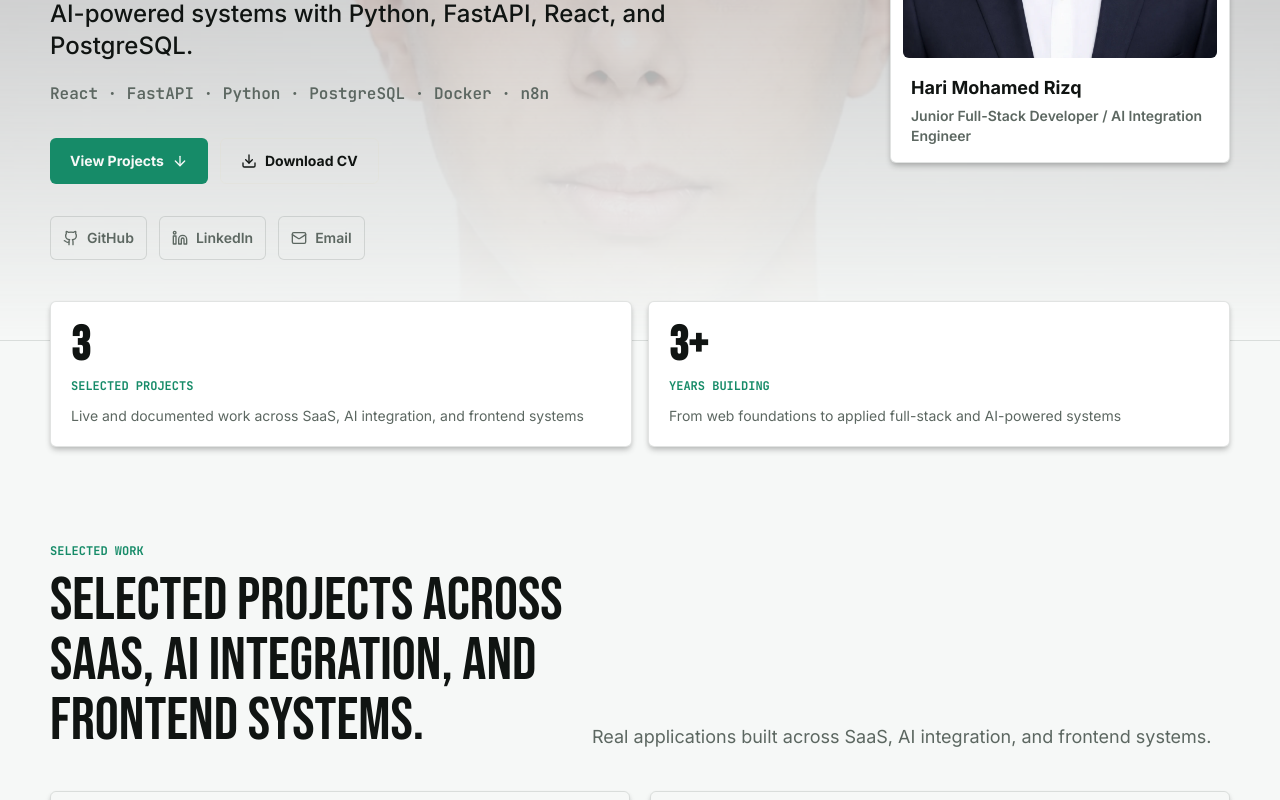
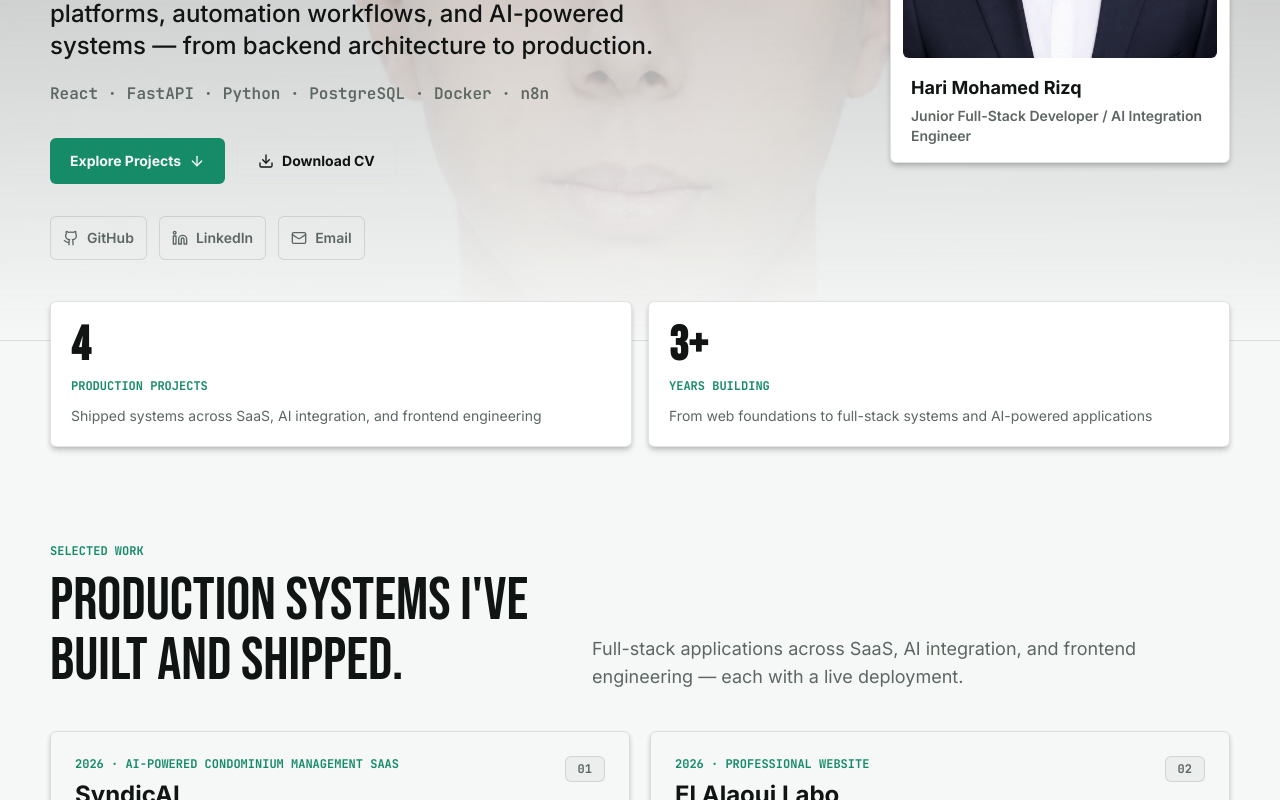
Before and after one commit to HariMohamed/My-PortFolio, a React (Vite) app: page / in a window 1280 px wide. Shown: the part 620-1420 px from the top of the page. Built offline with nearby package versions, Linux system fonts and the light colour scheme.

Commit message:
refine portfolio hero and copywriting

```diff
--- a/src/components/AIPlayground.jsx
+++ b/src/components/AIPlayground.jsx
@@ -22,7 +22,7 @@ const questions = [
   {
     question: "What projects prove your skills?",
     answer:
-      "SyndicAI proves AI SaaS and multi-role product thinking, Gym Coaching SaaS proves service-to-product MVP thinking, AI automation workflows prove business process design, and the MERN blog work proves full-stack delivery in a professional context.",
+      "SyndicAI proves AI SaaS and multi-role product thinking, El Alaoui Labo proves production frontend delivery with technical SEO, Gym Coaching SaaS proves service-to-product MVP thinking, and CFQMA proves professional React delivery in a real engagement.",
   },
 ];
 
--- a/src/components/CurrentFocus.jsx
+++ b/src/components/CurrentFocus.jsx
@@ -11,8 +11,8 @@ export default function CurrentFocus() {
       <SectionTitle
         id="focus-heading"
         eyebrow="Current Focus"
-        title="Where the portfolio is pointing next."
-        description="These are the systems I am actively deepening to build more valuable AI products and automation workflows."
+        title="Systems and patterns I'm actively building with."
+        description="AI agents, RAG pipelines, workflow automation, and SaaS delivery — the engineering I'm deepening now."
       />
       <div className="grid gap-4 sm:grid-cols-2 lg:grid-cols-3">
         {currentFocus.map((item, index) => {
--- a/src/components/FeaturedProjects.jsx
+++ b/src/components/FeaturedProjects.jsx
@@ -8,8 +8,8 @@ export default function FeaturedProjects() {
       <SectionTitle
         id="projects-heading"
         eyebrow="Selected Work"
-        title="Selected projects across SaaS, AI integration, and frontend systems."
-        description="Real applications built across SaaS, AI integration, and frontend systems."
+        title="Production systems I've built and shipped."
+        description="Full-stack applications across SaaS, AI integration, and frontend engineering — each with a live deployment."
       />
       <div className="grid gap-5 lg:grid-cols-2">
         {featuredProjects.map((project, index) => (
--- a/src/components/Hero.jsx
+++ b/src/components/Hero.jsx
@@ -39,7 +39,7 @@ export default function Hero() {
 
             <div className="mt-8 flex flex-col gap-3 sm:flex-row">
               <a className="btn btn-primary" href="#projects">
-                View Projects
+                Explore Projects
                 <ArrowDown aria-hidden="true" />
               </a>
               <a className="btn btn-secondary" href={profile.cv.english} download>
--- a/src/components/Skills.jsx
+++ b/src/components/Skills.jsx
@@ -8,9 +8,9 @@ export default function Skills() {
     <section id="skills" className="section-shell section-band" aria-labelledby="skills-heading">
       <SectionTitle
         id="skills-heading"
-        eyebrow="Capabilities"
-        title="Core technologies I work with."
-        description="Focused on React frontends, Python/FastAPI backends, PostgreSQL, AI integration, and deployment."
+        eyebrow="Engineering Stack"
+        title="Technologies I use to build production systems."
+        description="React frontends, Python/FastAPI backends, PostgreSQL databases, AI integrations, and containerized deployment."
       />
       <div className="grid gap-4 md:grid-cols-2 xl:grid-cols-3">
         {skillGroups.map((group, index) => (
--- a/src/data/profile.js
+++ b/src/data/profile.js
@@ -7,9 +7,9 @@ export const profile = {
   positioning: "Junior Full-Stack Developer / AI Integration Engineer",
   badge: "Available for Full-Stack & AI Integration Projects",
   headline: "Full-Stack Developer & AI Integration Engineer",
-  subtitle: "I build and deploy web applications, SaaS platforms, and AI-powered systems with Python, FastAPI, React, and PostgreSQL.",
+  subtitle: "I design, build, and deploy web applications, SaaS platforms, automation workflows, and AI-powered systems — from backend architecture to production.",
   coreMessage:
-    "I build practical web products, automation systems, and SaaS MVPs that solve real business problems.",
+    "I build production web systems, SaaS platforms, and AI-powered applications that solve practical business problems — from backend APIs to deployment.",
   stackLine: "React · FastAPI · Python · PostgreSQL · Docker · n8n",
   location: "Morocco",
   availability: "Open to full-stack and AI integration projects",
@@ -26,16 +26,16 @@ export const profile = {
   },
   metrics: [
     {
-      label: "Selected Projects",
-      value: 3,
+      label: "Production Projects",
+      value: 4,
       suffix: "",
-      detail: "Live and documented work across SaaS, AI integration, and frontend systems",
+      detail: "Shipped systems across SaaS, AI integration, and frontend engineering",
     },
     {
       label: "Years Building",
       value: 3,
       suffix: "+",
-      detail: "From web foundations to applied full-stack and AI-powered systems",
+      detail: "From web foundations to full-stack systems and AI-powered applications",
     },
   ],
   languages: [
```
